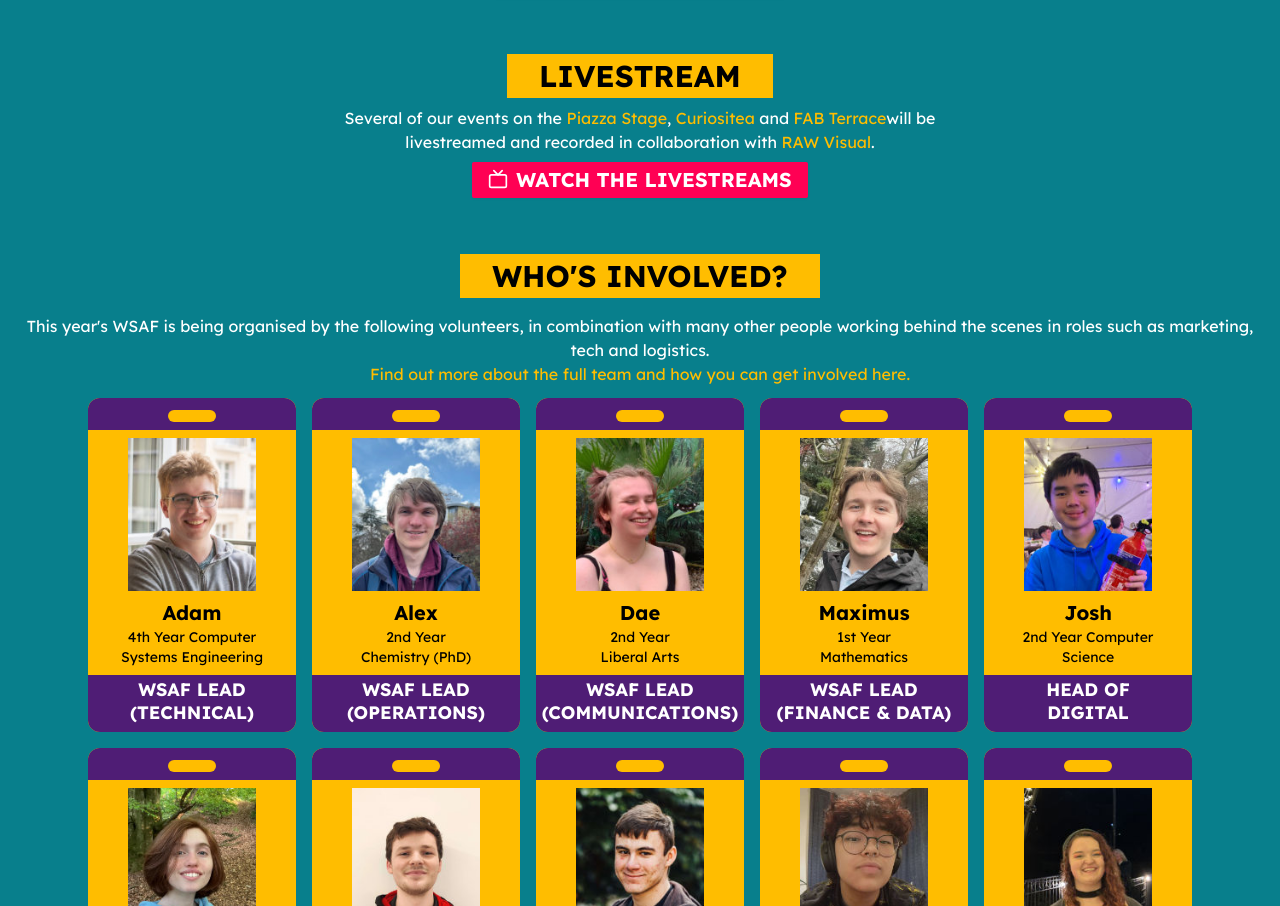
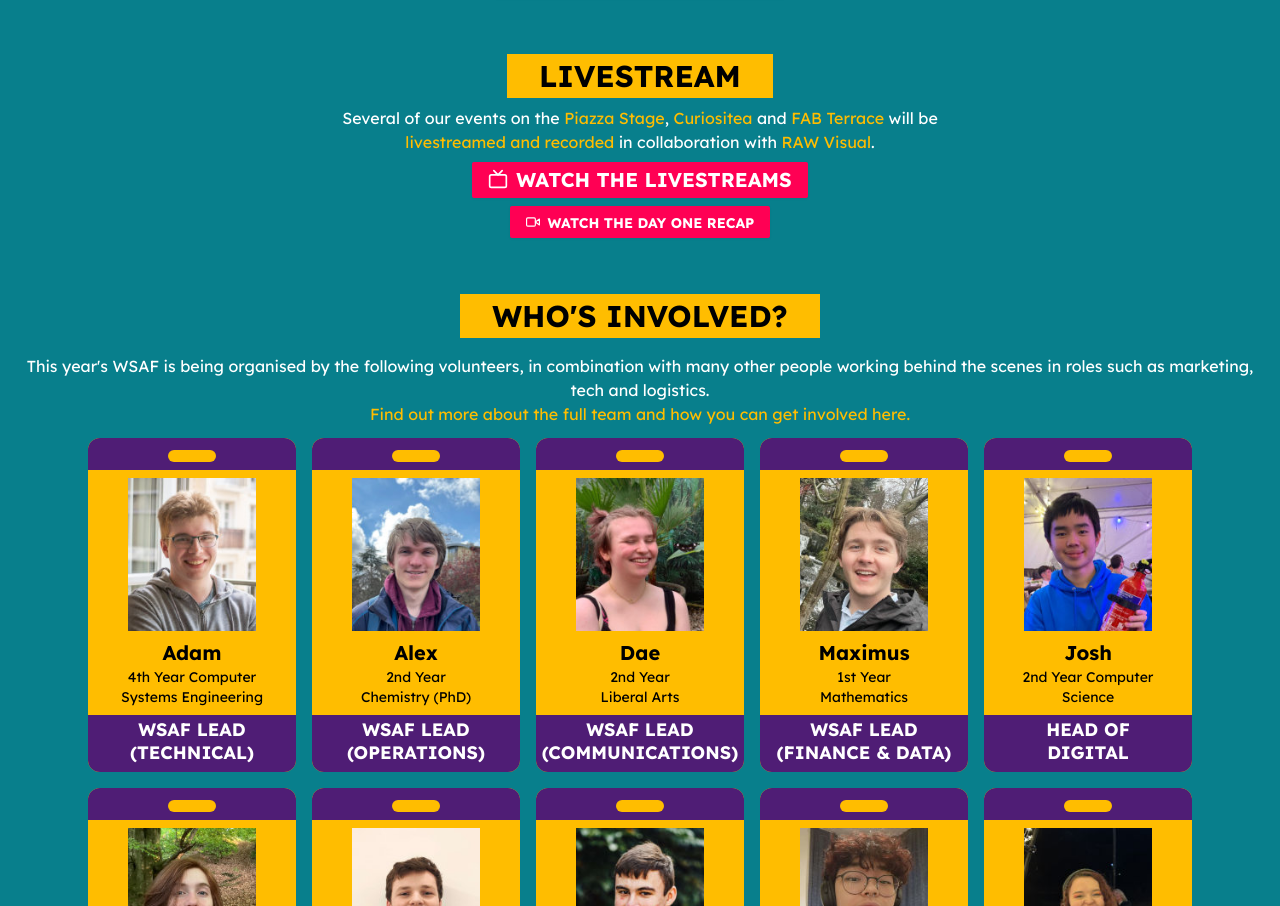
Before and after one commit to WarwickStudentArtsFestival/WSAF24-Website, a Next.js app: page / in a window 1280 px wide. Shown: the part 1196-2102 px from the top of the page. Built offline with nearby package versions, Linux system fonts and the light colour scheme; no server answers; the database is empty.

Commit message:
:sparkles: Add info about new stream links

```diff
--- a/next.config.mjs
+++ b/next.config.mjs
@@ -47,6 +47,16 @@ const nextConfig = {
       permanent: true,
     },
     {
+      source: '/youtube',
+      destination: 'https://www.youtube.com/channel/UCCFESD5QMLnlgKQjkBLuv3A',
+      permanent: true
+    },
+    {
+      source: '/stream',
+      destination: 'https://www.youtube.com/channel/UCCFESD5QMLnlgKQjkBLuv3A',
+      permanent: true
+    },
+    {
       source: '/qr/d62',
       destination: 'https://wsaf.org.uk/schedule?utm_campaign=schedule&utm_medium=ds&utm_source=screens',
       permanent: true,
--- a/src/app/(home)/components/livestream.tsx
+++ b/src/app/(home)/components/livestream.tsx
@@ -1,4 +1,4 @@
-import { FiTv } from 'react-icons/fi';
+import { FiTv, FiVideo } from 'react-icons/fi';
 
 export default function Livestream() {
   return (
@@ -25,24 +25,49 @@ export default function Livestream() {
           className="text-accent"
         >
           FAB Terrace
-        </a>
-        will be livestreamed and recorded in collaboration with{' '}
-        <a href="https://www.youtube.com/c/RAWVisual" className="text-accent">
+        </a>{' '}
+        will be{' '}
+        <a
+          href="https://www.youtube.com/channel/UCCFESD5QMLnlgKQjkBLuv3A"
+          className="text-accent"
+        >
+          livestreamed and recorded
+        </a>{' '}
+        in collaboration with{' '}
+        <a
+          href="https://www.youtube.com/@RAWVisual/streams"
+          className="text-accent"
+        >
           RAW Visual
         </a>
         .
       </p>
 
+      <div>
         <a
-        href="https://www.youtube.com/c/RAWVisual"
+          href="https://www.youtube.com/channel/UCCFESD5QMLnlgKQjkBLuv3A"
           target="_blank"
-        className="inline-block bg-tertiary px-4 py-1 rounded-sm drop-shadow-sm hover:scale-105 mb-4 mx-4"
+          className="inline-block bg-tertiary px-4 py-1 rounded-sm drop-shadow-sm hover:scale-105 mb-2 mx-4"
         >
           <span className="text-xl uppercase font-bold">
             <FiTv className="inline mr-2 mb-1" />
             Watch the Livestreams
           </span>
         </a>
+      </div>
+
+      <div>
+        <a
+          href="https://www.youtube.com/@RAWVisual/streams"
+          target="_blank"
+          className="inline-block bg-tertiary px-4 py-1 rounded-sm drop-shadow-sm hover:scale-105 mb-4 mx-4"
+        >
+          <span className="text-sm uppercase font-bold">
+            <FiVideo className="inline mr-2 mb-1" />
+            Watch the Day One Recap
+          </span>
+        </a>
+      </div>
     </section>
   );
 }
```
Lines whose indentation alone changed are shown as unchanged.
